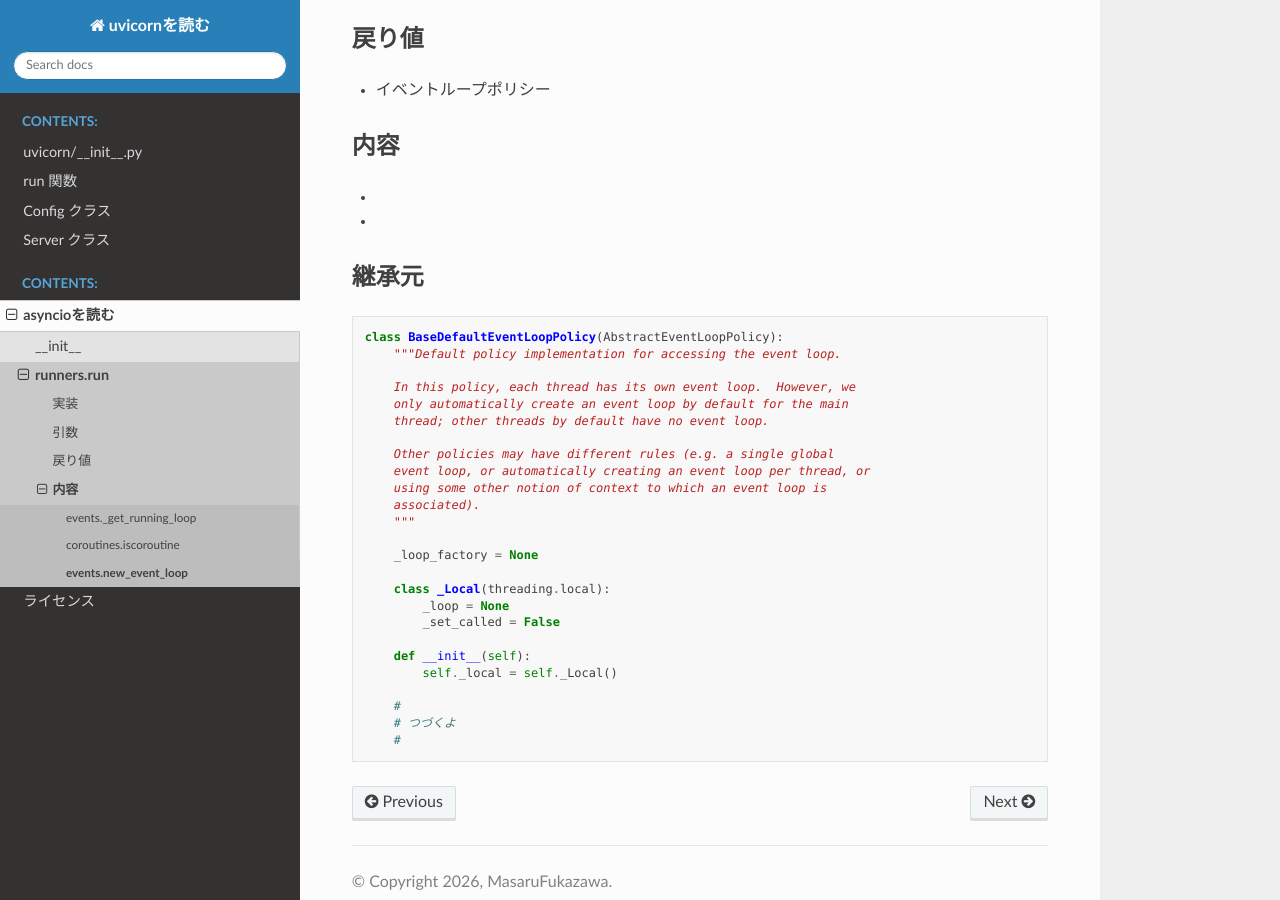
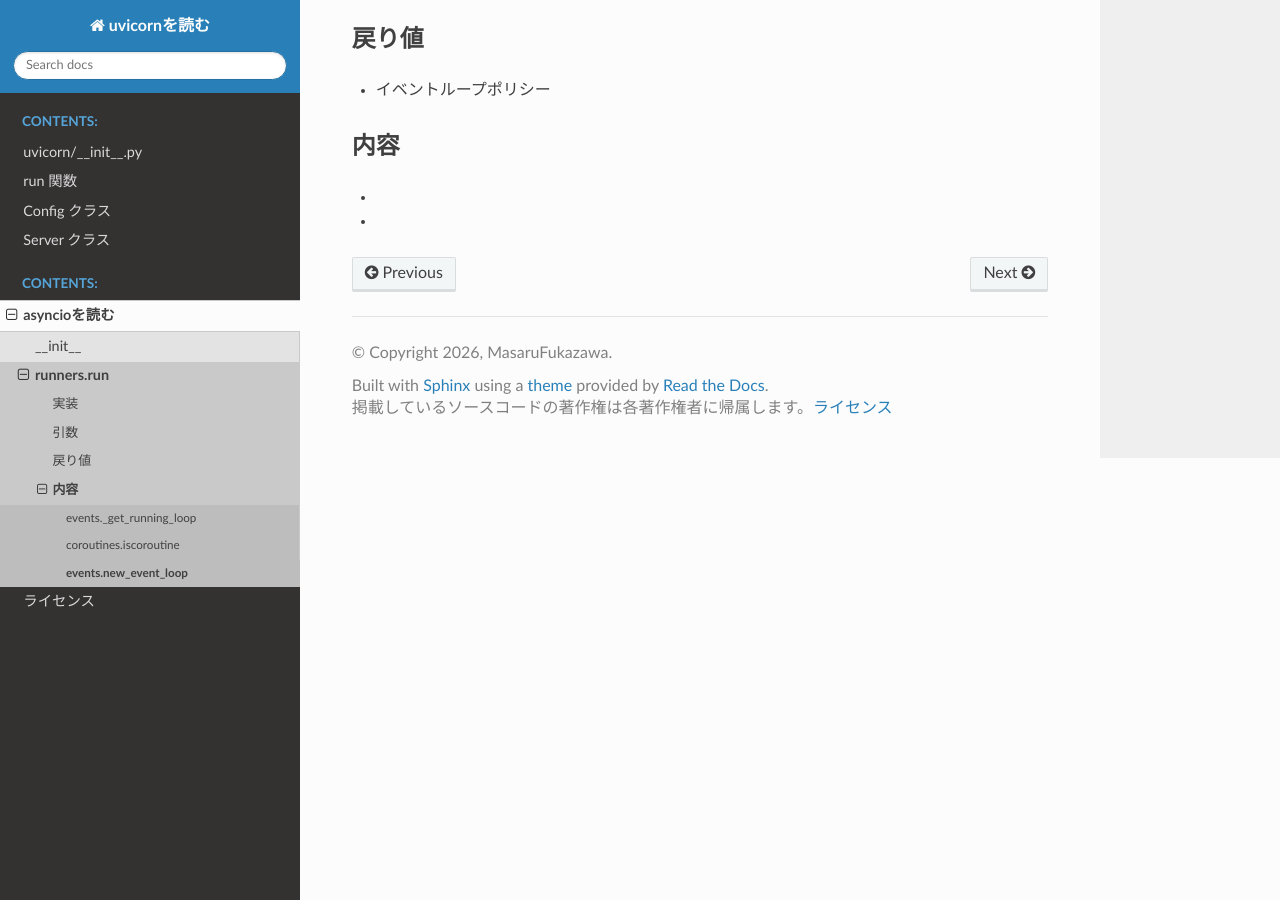
Before and after one commit to MasaruFukazawa/reading-uvicorn, a Sphinx documentation site: the page built from source/asyncio/unix_events._UnixSelectorEventLoop.__init__.rst, in a window 1280 px wide and 900 px high, scrolled down 1420 px. Built offline with Sphinx 7.4.7 and the Read the Docs theme 3.1.0, drawn with Linux system fonts in a browser that asks for light colours.

Commit message:
Update asyncio event loop policy pages
Co-Authored-By: Claude Opus 5.5 (1M context) <noreply@anthropic.com>

```diff
--- a/source/asyncio/unix_events._UnixSelectorEventLoop.__init__.rst
+++ b/source/asyncio/unix_events._UnixSelectorEventLoop.__init__.rst
@@ -84,37 +84,6 @@ unix_events._UnixSelectorEventLoop.__init__
 -
 -
 
-継承元
----------------------------
-
-.. code-block:: python
-
-    class BaseDefaultEventLoopPolicy(AbstractEventLoopPolicy):
-        """Default policy implementation for accessing the event loop.
-
-        In this policy, each thread has its own event loop.  However, we
-        only automatically create an event loop by default for the main
-        thread; other threads by default have no event loop.
-
-        Other policies may have different rules (e.g. a single global
-        event loop, or automatically creating an event loop per thread, or
-        using some other notion of context to which an event loop is
-        associated).
-        """
-
-        _loop_factory = None
-
-        class _Local(threading.local):
-            _loop = None
-            _set_called = False
-
-        def __init__(self):
-            self._local = self._Local()
-
-        #
-        # つづくよ
-        #
-
 .. toctree::
    :maxdepth: 1
    :caption: 呼び出し関数:
```
Also changed, not shown: source/asyncio/events._init_event_loop_policy.rst (+16 -2 lines), source/asyncio/unix_events._UnixDefaultEventLoopPolicy.__init__.rst (+23 -18 lines).
